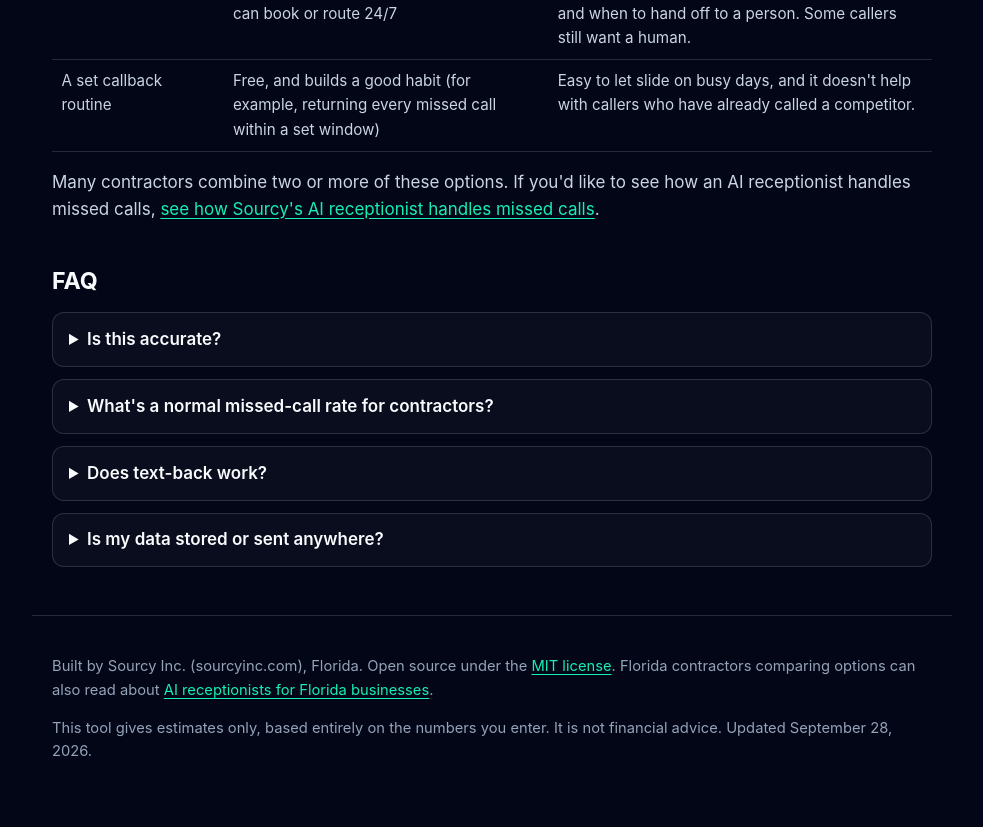
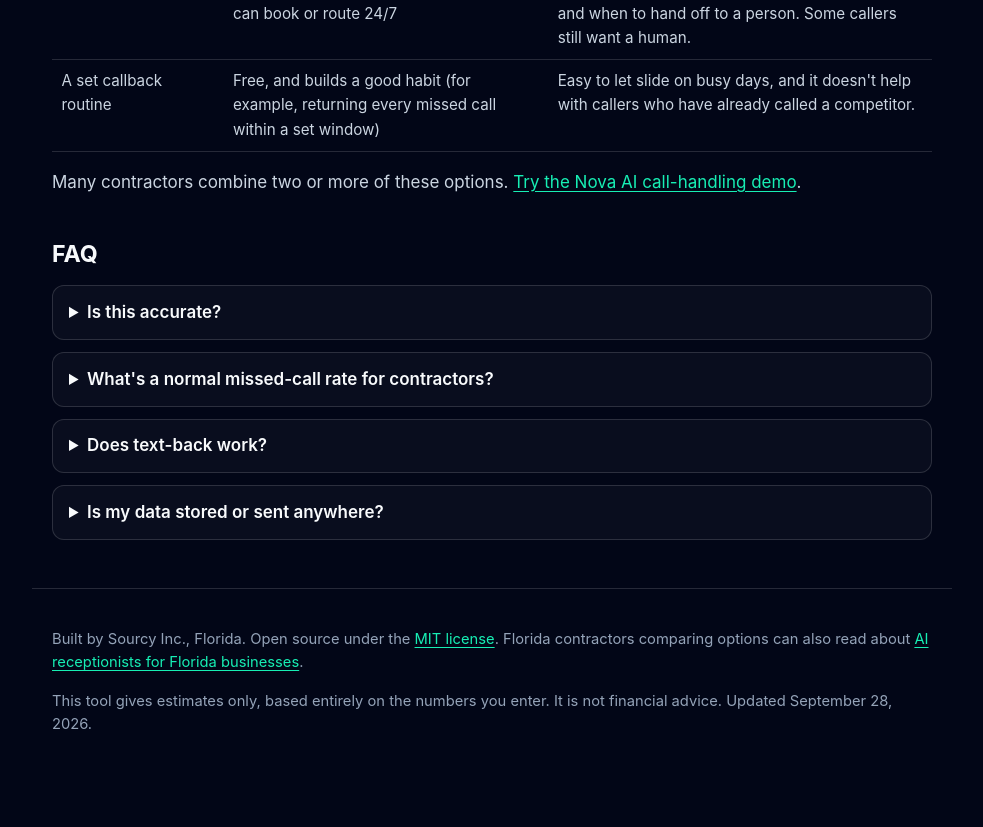
Before and after one commit to SourcyLab/missed-call-calculator, a plain HTML site: page index.html in a window 1280 px wide. Shown: the part 3514-4341 px from the top of the page, without its empty margins (148-1131 px from the left). After the commit the page ends 4313 px from the top, so only its background shows below. Drawn offline with Linux system fonts and the light colour scheme.

Commit message:
chore: v0.1.0 launch hygiene (README quickstart, synthetic sample, screenshot, UTM CTA, changelog) (#1)
Co-authored-by: SourcyLabs <293957538+SourcyLabs@users.noreply.github.com>

```diff
--- a/index.html
+++ b/index.html
@@ -266,7 +266,7 @@
         <tr><td>A set callback routine</td><td>Free, and builds a good habit (for example, returning every missed call within a set window)</td><td>Easy to let slide on busy days, and it doesn't help with callers who have already called a competitor.</td></tr>
       </tbody>
     </table>
-    <p>Many contractors combine two or more of these options. If you'd like to see how an AI receptionist handles missed calls, <a href="https://sourcyinc.com/ai-receptionist-pricing?utm_source=github&amp;utm_medium=offsite&amp;utm_campaign=parasite-pilot">see how Sourcy's AI receptionist handles missed calls</a>.</p>
+    <p>Many contractors combine two or more of these options. <a href="https://sourcyinc.com/?utm_source=github&amp;utm_medium=referral&amp;utm_campaign=oss_launch&amp;utm_content=missed-call-calculator#nova">Try the Nova AI call-handling demo</a>.</p>
   </section>
 
   <section aria-labelledby="faq">
@@ -291,7 +291,7 @@
 </main>
 
 <footer>
-  <p>Built by Sourcy Inc. (sourcyinc.com), Florida. Open source under the <a href="LICENSE">MIT license</a>. Florida contractors comparing options can also read about <a href="https://sourcyinc.com/ai-receptionist-florida?utm_source=github&amp;utm_medium=offsite&amp;utm_campaign=parasite-pilot">AI receptionists for Florida businesses</a>.</p>
+  <p>Built by Sourcy Inc., Florida. Open source under the <a href="LICENSE">MIT license</a>. Florida contractors comparing options can also read about <a href="https://sourcyinc.com/ai-receptionist-florida?utm_source=github&amp;utm_medium=referral&amp;utm_campaign=oss_launch&amp;utm_content=missed-call-calculator">AI receptionists for Florida businesses</a>.</p>
   <p>This tool gives estimates only, based entirely on the numbers you enter. It is not financial advice. Updated September 28, 2026.</p>
 </footer>
 
```
Also changed, not shown: docs/screenshot-mobile.png (added), 2 other files.
